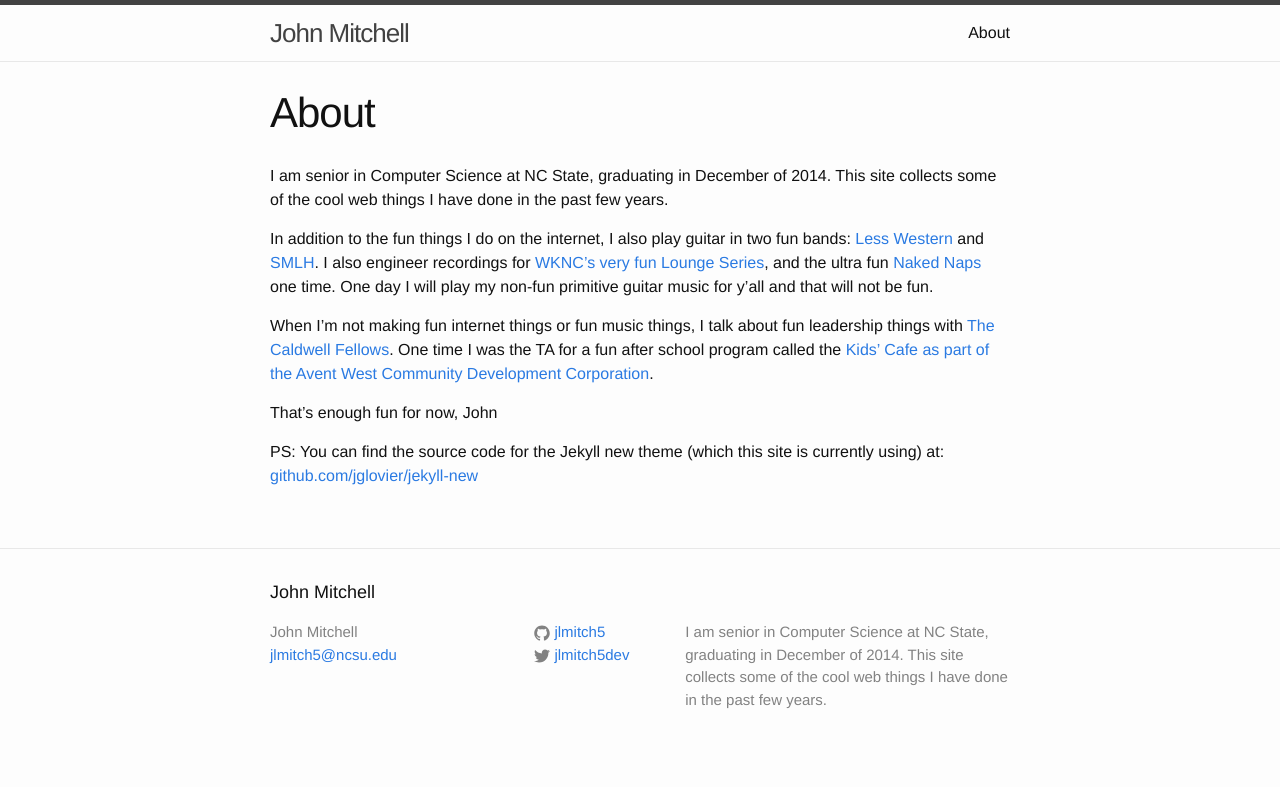
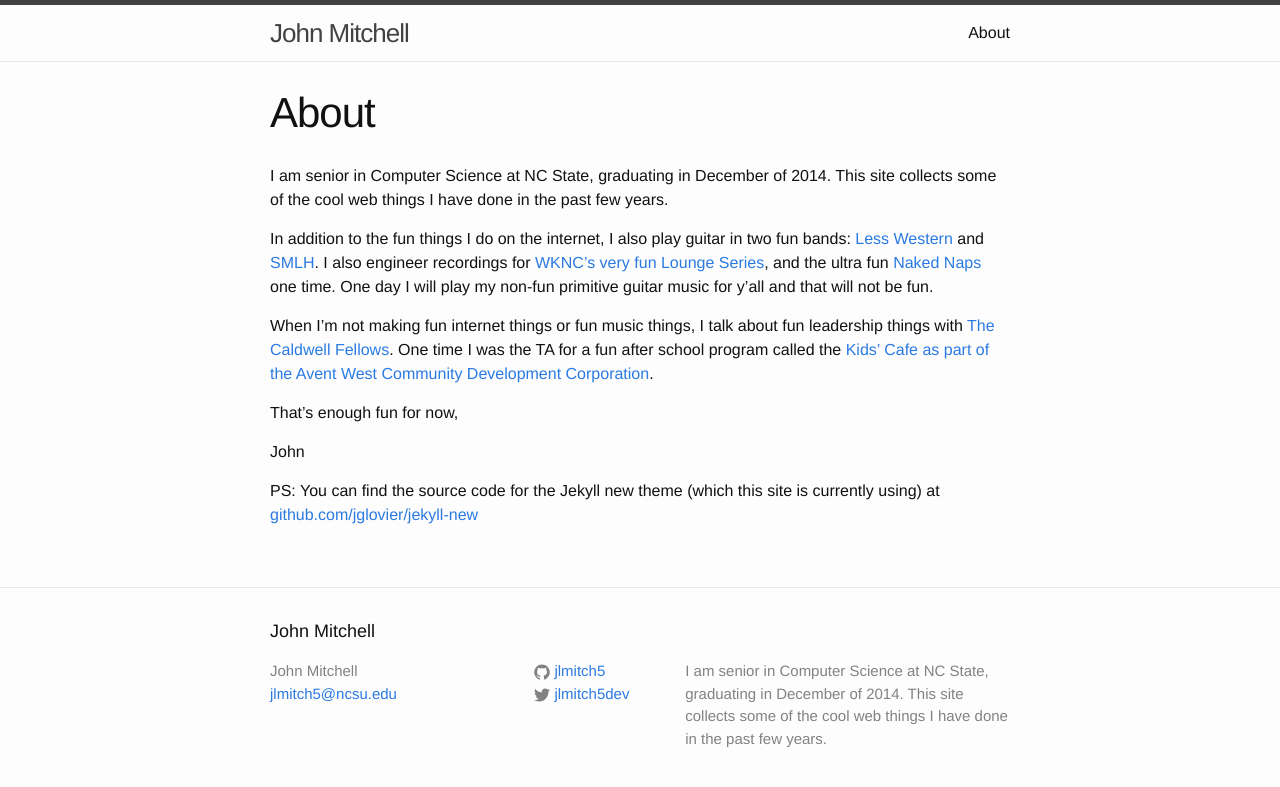
Before and after one commit to jlmitch5/jlmitch5.github.io, a Jekyll site: the page built from about.md, in a window 1280 px wide. Shown: the top 787 px of the page. Built offline with Jekyll 4.4.1, drawn with Linux system fonts in a browser that asks for light colours.

Commit message:
Some non-fun markdown issues are now fixed

```diff
--- a/about.md
+++ b/about.md
@@ -11,6 +11,7 @@ In addition to the fun things I do on the internet, I also play guitar in two fu
 When I'm not making fun internet things or fun music things, I talk about fun leadership things with [The Caldwell Fellows](http://caldwellfellows.ncsu.edu/).  One time I was the TA for a fun after school program called the [Kids' Cafe as part of the Avent West Community Development Corporation](http://www.aventwest.com/).
 
 That's enough fun for now,
+
 John
 
-PS: You can find the source code for the Jekyll new theme (which this site is currently using) at: [github.com/jglovier/jekyll-new](https://github.com/jglovier/jekyll-new)
+PS: You can find the source code for the Jekyll new theme (which this site is currently using) at [github.com/jglovier/jekyll-new](https://github.com/jglovier/jekyll-new)
```
